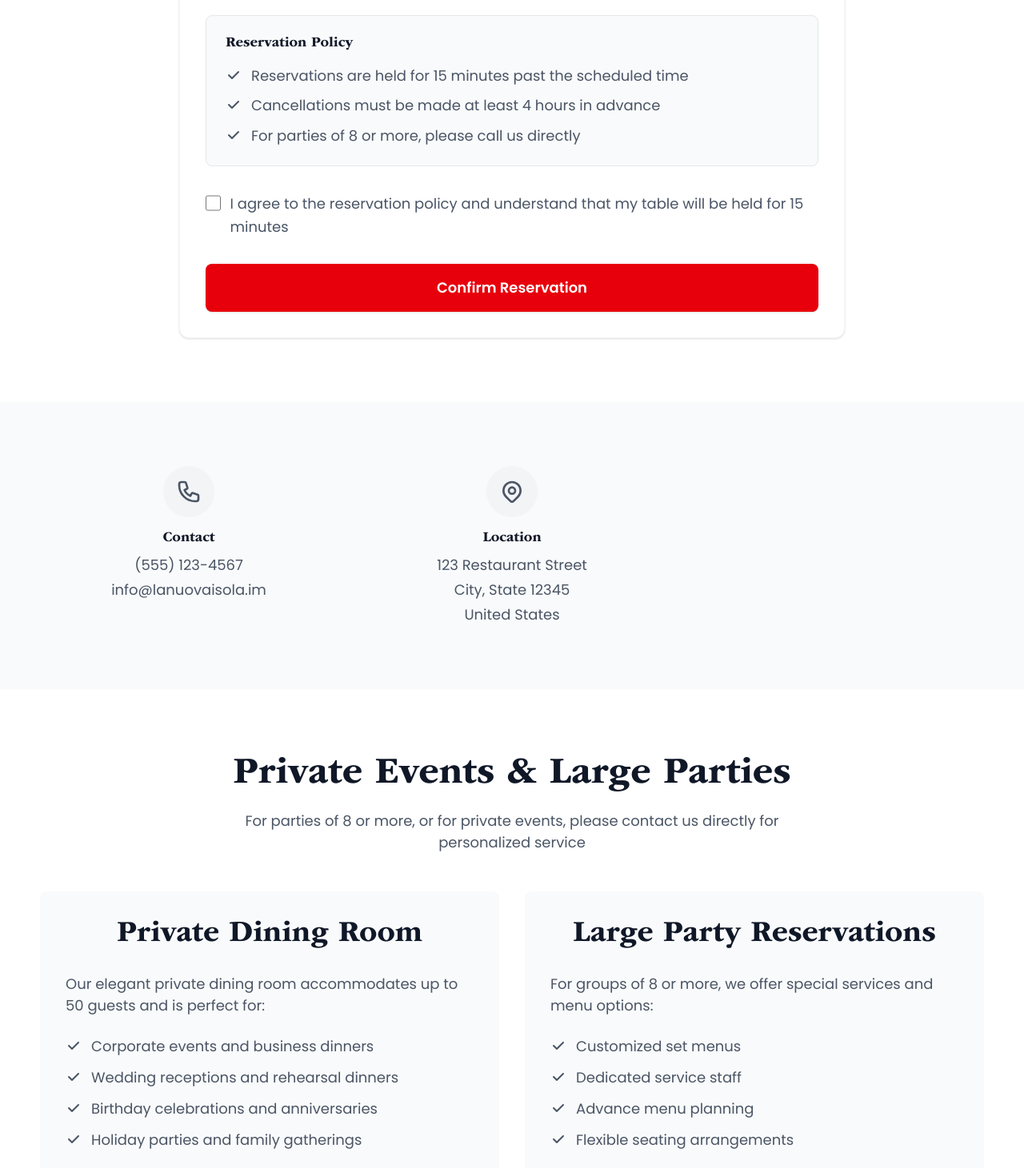
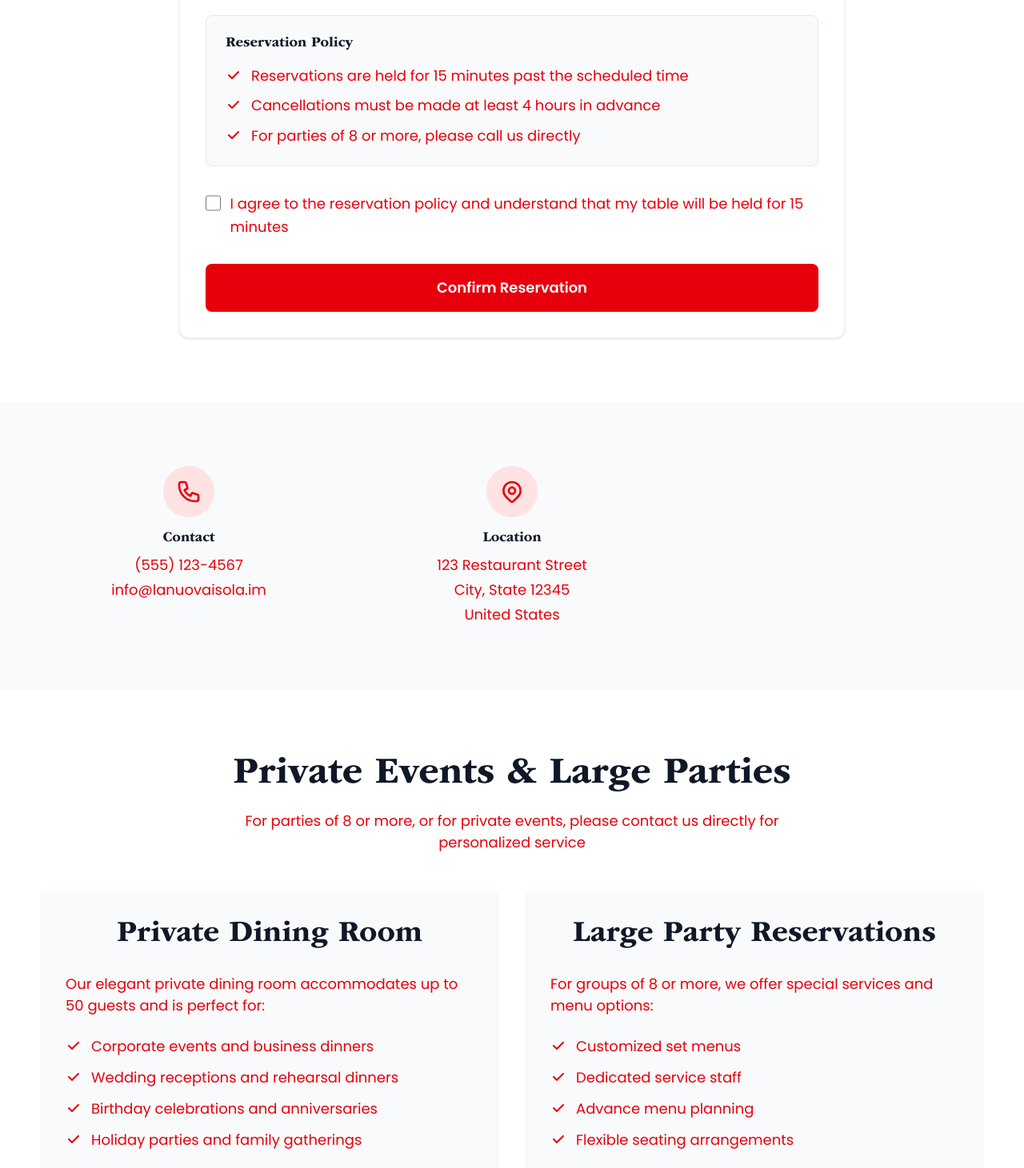
Before and after one commit to LYNKSPortal/la-nuova-isola-iom, a Next.js app: page /reservations in a window 1280 px wide. Shown: the part 1400-2861 px from the top of the page at 80% size. Built offline with nearby package versions, Linux system fonts and the light colour scheme.

Commit message:
Change icons to use brand color #7A2325 while keeping text gray

```diff
--- a/src/app/reservations/page.tsx
+++ b/src/app/reservations/page.tsx
@@ -25,27 +25,27 @@ export default function Reservations() {
         <div className="px-[20px] sm:px-[20px] md:px-[50px] lg:px-[50px] xl:px-[50px]">
           <div className="grid grid-cols-1 lg:grid-cols-3 gap-8">
             <div className="text-center">
-              <div className="w-16 h-16 bg-gray-100 rounded-full flex items-center justify-center mx-auto mb-4">
-                <svg className="w-8 h-8 text-gray-600" fill="none" stroke="currentColor" viewBox="0 0 24 24">
+              <div className="w-16 h-16 bg-red-100 rounded-full flex items-center justify-center mx-auto mb-4">
+                <svg className="w-8 h-8 text-red-600" fill="none" stroke="currentColor" viewBox="0 0 24 24">
                   <path strokeLinecap="round" strokeLinejoin="round" strokeWidth={2} d="M3 5a2 2 0 012-2h3.28a1 1 0 01.948.684l1.498 4.493a1 1 0 01-.502 1.21l-2.257 1.13a11.042 11.042 0 005.516 5.516l1.13-2.257a1 1 0 011.21-.502l4.493 1.498a1 1 0 01.684.949V19a2 2 0 01-2 2h-1C9.716 21 3 14.284 3 6V5z" />
                 </svg>
               </div>
               <h3 className="text-xl font-semibold text-gray-900 mb-2">Contact</h3>
-              <div className="text-gray-600 space-y-1">
+              <div className="text-red-600 space-y-1">
                 <p>(555) 123-4567</p>
                 <p>info@lanuovaisola.im</p>
               </div>
             </div>
 
             <div className="text-center">
-              <div className="w-16 h-16 bg-gray-100 rounded-full flex items-center justify-center mx-auto mb-4">
-                <svg className="w-8 h-8 text-gray-600" fill="none" stroke="currentColor" viewBox="0 0 24 24">
+              <div className="w-16 h-16 bg-red-100 rounded-full flex items-center justify-center mx-auto mb-4">
+                <svg className="w-8 h-8 text-red-600" fill="none" stroke="currentColor" viewBox="0 0 24 24">
                   <path strokeLinecap="round" strokeLinejoin="round" strokeWidth={2} d="M17.657 16.657L13.414 20.9a1.998 1.998 0 01-2.827 0l-4.244-4.243a8 8 0 1111.314 0z" />
                   <path strokeLinecap="round" strokeLinejoin="round" strokeWidth={2} d="M15 11a3 3 0 11-6 0 3 3 0 016 0z" />
                 </svg>
               </div>
               <h3 className="text-xl font-semibold text-gray-900 mb-2">Location</h3>
-              <div className="text-gray-600 space-y-1">
+              <div className="text-red-600 space-y-1">
                 <p>123 Restaurant Street</p>
                 <p>City, State 12345</p>
                 <p>United States</p>
@@ -60,7 +60,7 @@ export default function Reservations() {
         <div className="px-[20px] sm:px-[20px] md:px-[50px] lg:px-[50px] xl:px-[50px]">
           <div className="text-center mb-12">
             <h2 className="font-bold text-gray-900 mb-4">Private Events & Large Parties</h2>
-            <p className="text-gray-600 max-w-2xl mx-auto">
+            <p className="text-red-600 max-w-2xl mx-auto">
               For parties of 8 or more, or for private events, please contact us directly for personalized service
             </p>
           </div>
@@ -70,30 +70,30 @@ export default function Reservations() {
               <div className="text-center mb-6">
                 <h3 className="font-semibold text-gray-900">Private Dining Room</h3>
               </div>
-              <p className="text-gray-600 mb-6">
+              <p className="text-red-600 mb-6">
                 Our elegant private dining room accommodates up to 50 guests and is perfect for:
               </p>
-              <ul className="text-gray-600 space-y-3 mb-6">
+              <ul className="text-red-600 space-y-3 mb-6">
                 <li className="flex items-center">
-                  <svg className="w-5 h-5 text-gray-600 mr-3" fill="currentColor" viewBox="0 0 20 20">
+                  <svg className="w-5 h-5 text-red-600 mr-3" fill="currentColor" viewBox="0 0 20 20">
                     <path fillRule="evenodd" d="M16.707 5.293a1 1 0 010 1.414l-8 8a1 1 0 01-1.414 0l-4-4a1 1 0 011.414-1.414L8 12.586l7.293-7.293a1 1 0 011.414 0z" clipRule="evenodd" />
                   </svg>
                   Corporate events and business dinners
                 </li>
                 <li className="flex items-center">
-                  <svg className="w-5 h-5 text-gray-600 mr-3" fill="currentColor" viewBox="0 0 20 20">
+                  <svg className="w-5 h-5 text-red-600 mr-3" fill="currentColor" viewBox="0 0 20 20">
                     <path fillRule="evenodd" d="M16.707 5.293a1 1 0 010 1.414l-8 8a1 1 0 01-1.414 0l-4-4a1 1 0 011.414-1.414L8 12.586l7.293-7.293a1 1 0 011.414 0z" clipRule="evenodd" />
                   </svg>
                   Wedding receptions and rehearsal dinners
                 </li>
                 <li className="flex items-center">
-                  <svg className="w-5 h-5 text-gray-600 mr-3" fill="currentColor" viewBox="0 0 20 20">
+                  <svg className="w-5 h-5 text-red-600 mr-3" fill="currentColor" viewBox="0 0 20 20">
                     <path fillRule="evenodd" d="M16.707 5.293a1 1 0 010 1.414l-8 8a1 1 0 01-1.414 0l-4-4a1 1 0 011.414-1.414L8 12.586l7.293-7.293a1 1 0 011.414 0z" clipRule="evenodd" />
                   </svg>
                   Birthday celebrations and anniversaries
                 </li>
                 <li className="flex items-center">
-                  <svg className="w-5 h-5 text-gray-600 mr-3" fill="currentColor" viewBox="0 0 20 20">
+                  <svg className="w-5 h-5 text-red-600 mr-3" fill="currentColor" viewBox="0 0 20 20">
                     <path fillRule="evenodd" d="M16.707 5.293a1 1 0 010 1.414l-8 8a1 1 0 01-1.414 0l-4-4a1 1 0 011.414-1.414L8 12.586l7.293-7.293a1 1 0 011.414 0z" clipRule="evenodd" />
                   </svg>
                   Holiday parties and family gatherings
@@ -108,30 +108,30 @@ export default function Reservations() {
               <div className="text-center mb-6">
                 <h3 className="font-semibold text-gray-900">Large Party Reservations</h3>
               </div>
-              <p className="text-gray-600 mb-6">
+              <p className="text-red-600 mb-6">
                 For groups of 8 or more, we offer special services and menu options:
               </p>
-              <ul className="text-gray-600 space-y-3 mb-6">
+              <ul className="text-red-600 space-y-3 mb-6">
                 <li className="flex items-center">
-                  <svg className="w-5 h-5 text-gray-600 mr-3" fill="currentColor" viewBox="0 0 20 20">
+                  <svg className="w-5 h-5 text-red-600 mr-3" fill="currentColor" viewBox="0 0 20 20">
                     <path fillRule="evenodd" d="M16.707 5.293a1 1 0 010 1.414l-8 8a1 1 0 01-1.414 0l-4-4a1 1 0 011.414-1.414L8 12.586l7.293-7.293a1 1 0 011.414 0z" clipRule="evenodd" />
                   </svg>
                   Customized set menus
                 </li>
                 <li className="flex items-center">
-                  <svg className="w-5 h-5 text-gray-600 mr-3" fill="currentColor" viewBox="0 0 20 20">
+                  <svg className="w-5 h-5 text-red-600 mr-3" fill="currentColor" viewBox="0 0 20 20">
                     <path fillRule="evenodd" d="M16.707 5.293a1 1 0 010 1.414l-8 8a1 1 0 01-1.414 0l-4-4a1 1 0 011.414-1.414L8 12.586l7.293-7.293a1 1 0 011.414 0z" clipRule="evenodd" />
                   </svg>
                   Dedicated service staff
                 </li>
                 <li className="flex items-center">
-                  <svg className="w-5 h-5 text-gray-600 mr-3" fill="currentColor" viewBox="0 0 20 20">
+                  <svg className="w-5 h-5 text-red-600 mr-3" fill="currentColor" viewBox="0 0 20 20">
                     <path fillRule="evenodd" d="M16.707 5.293a1 1 0 010 1.414l-8 8a1 1 0 01-1.414 0l-4-4a1 1 0 011.414-1.414L8 12.586l7.293-7.293a1 1 0 011.414 0z" clipRule="evenodd" />
                   </svg>
                   Advance menu planning
                 </li>
                 <li className="flex items-center">
-                  <svg className="w-5 h-5 text-gray-600 mr-3" fill="currentColor" viewBox="0 0 20 20">
+                  <svg className="w-5 h-5 text-red-600 mr-3" fill="currentColor" viewBox="0 0 20 20">
                     <path fillRule="evenodd" d="M16.707 5.293a1 1 0 010 1.414l-8 8a1 1 0 01-1.414 0l-4-4a1 1 0 011.414-1.414L8 12.586l7.293-7.293a1 1 0 011.414 0z" clipRule="evenodd" />
                   </svg>
                   Flexible seating arrangements
--- a/src/components/ReservationForm.tsx
+++ b/src/components/ReservationForm.tsx
@@ -258,21 +258,21 @@ export default function ReservationForm() {
 
               <div className="bg-gray-50 p-6 rounded-lg border border-gray-200">
                 <h3 className="text-lg font-semibold text-gray-900 mb-4">Reservation Policy</h3>
-                <ul className="text-sm text-gray-600 space-y-3">
+                <ul className="text-sm text-red-600 space-y-3">
                   <li className="flex items-start">
-                    <svg className="w-5 h-5 text-gray-600 mr-3 mt-0.5 flex-shrink-0" fill="currentColor" viewBox="0 0 20 20">
+                    <svg className="w-5 h-5 text-red-600 mr-3 mt-0.5 flex-shrink-0" fill="currentColor" viewBox="0 0 20 20">
                       <path fillRule="evenodd" d="M16.707 5.293a1 1 0 010 1.414l-8 8a1 1 0 01-1.414 0l-4-4a1 1 0 011.414-1.414L8 12.586l7.293-7.293a1 1 0 011.414 0z" clipRule="evenodd" />
                     </svg>
                     <span>Reservations are held for 15 minutes past the scheduled time</span>
                   </li>
                   <li className="flex items-start">
-                    <svg className="w-5 h-5 text-gray-600 mr-3 mt-0.5 flex-shrink-0" fill="currentColor" viewBox="0 0 20 20">
+                    <svg className="w-5 h-5 text-red-600 mr-3 mt-0.5 flex-shrink-0" fill="currentColor" viewBox="0 0 20 20">
                       <path fillRule="evenodd" d="M16.707 5.293a1 1 0 010 1.414l-8 8a1 1 0 01-1.414 0l-4-4a1 1 0 011.414-1.414L8 12.586l7.293-7.293a1 1 0 011.414 0z" clipRule="evenodd" />
                     </svg>
                     <span>Cancellations must be made at least 4 hours in advance</span>
                   </li>
                   <li className="flex items-start">
-                    <svg className="w-5 h-5 text-gray-600 mr-3 mt-0.5 flex-shrink-0" fill="currentColor" viewBox="0 0 20 20">
+                    <svg className="w-5 h-5 text-red-600 mr-3 mt-0.5 flex-shrink-0" fill="currentColor" viewBox="0 0 20 20">
                       <path fillRule="evenodd" d="M16.707 5.293a1 1 0 010 1.414l-8 8a1 1 0 01-1.414 0l-4-4a1 1 0 011.414-1.414L8 12.586l7.293-7.293a1 1 0 011.414 0z" clipRule="evenodd" />
                     </svg>
                     <span>For parties of 8 or more, please call us directly</span>
@@ -287,9 +287,9 @@ export default function ReservationForm() {
                   name="terms"
                   checked={formData.terms}
                   onChange={handleChange}
-                  className="mt-1 w-5 h-5 text-gray-600 border-gray-300 rounded focus:ring-red-500"
+                  className="mt-1 w-5 h-5 text-red-600 border-gray-300 rounded focus:ring-red-500"
                 />
-                <label htmlFor="terms" className="text-sm text-gray-600 leading-relaxed">
+                <label htmlFor="terms" className="text-sm text-red-600 leading-relaxed">
                   I agree to the reservation policy and understand that my table will be held for 15 minutes
                 </label>
               </div>
@@ -316,7 +316,7 @@ export default function ReservationForm() {
               {submitStatus === 'error' && (
                 <div className="p-6 bg-red-50 border border-red-200 rounded-lg text-red-800">
                   <div className="flex items-center space-x-3">
-                    <svg className="w-6 h-6 text-gray-600" fill="currentColor" viewBox="0 0 20 20">
+                    <svg className="w-6 h-6 text-red-600" fill="currentColor" viewBox="0 0 20 20">
                       <path fillRule="evenodd" d="M10 18a8 8 0 100-16 8 8 0 000 16zM8.707 7.293a1 1 0 00-1.414 1.414L8.586 10l-1.293 1.293a1 1 0 101.414 1.414L10 11.414l1.293 1.293a1 1 0 001.414-1.414L11.414 10l1.293-1.293a1 1 0 00-1.414-1.414L10 8.586 8.707 7.293z" clipRule="evenodd" />
                     </svg>
                     <p className="font-medium">{errorMessage}</p>
```
Also changed, not shown: src/components/ContactForm.tsx (+8 -8 lines).
